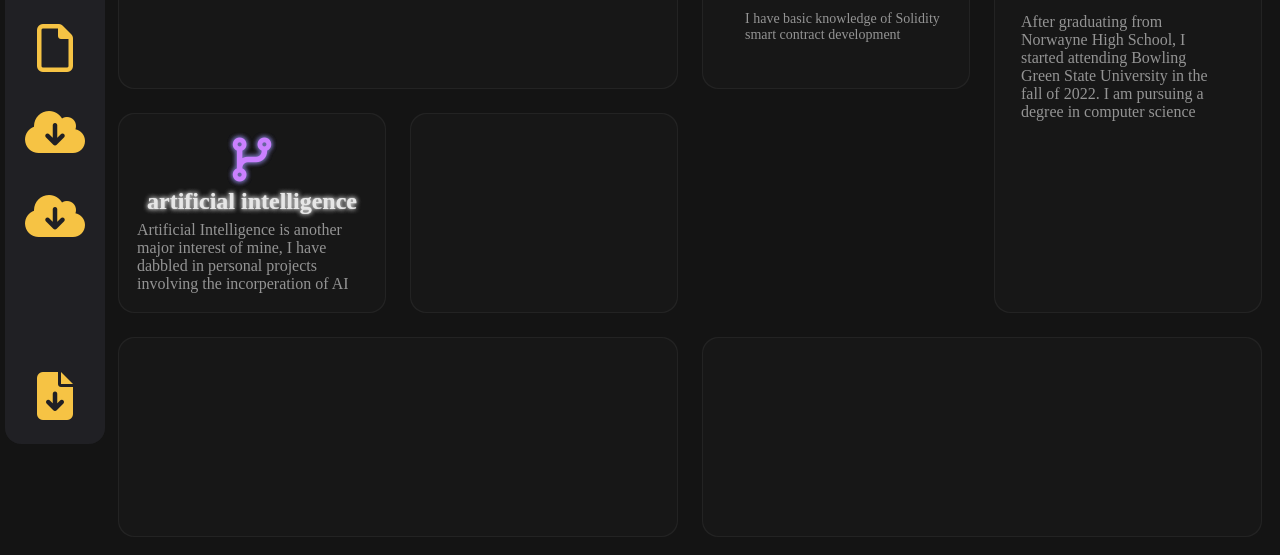
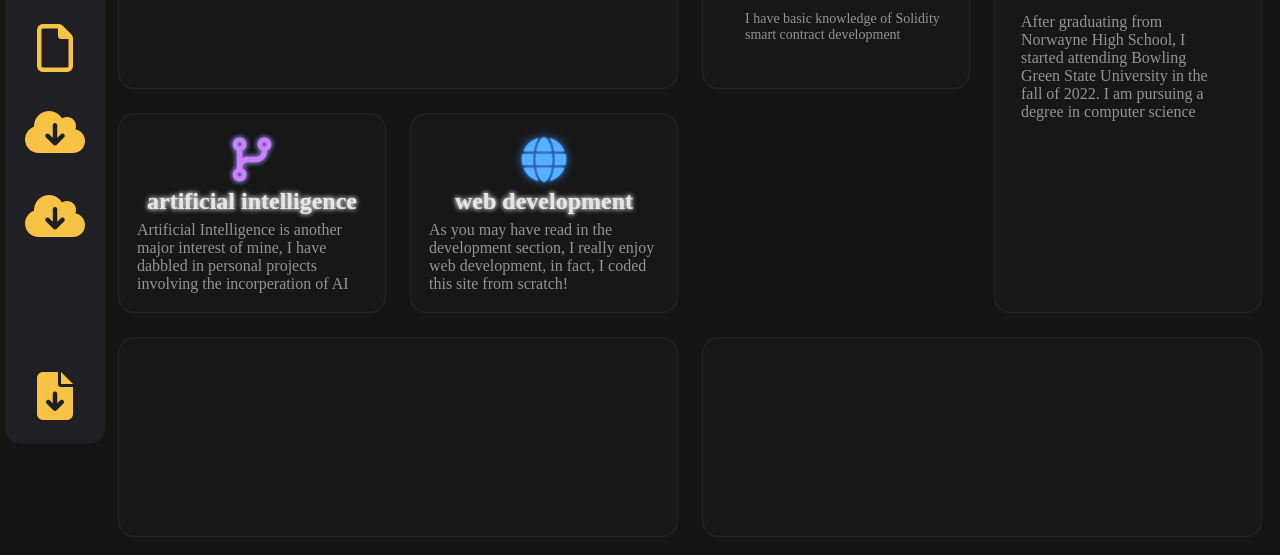
Before and after one commit to Snappychaff290/CV_Scratch, a plain HTML site: page index.html in a window 1280 px wide. Shown: the part 353-908 px from the top of the page. Drawn offline with Linux system fonts and the light colour scheme.

Commit message:
web dev section

```diff
--- a/index.html
+++ b/index.html
@@ -131,17 +131,25 @@
       <div class="card el--5">
         <div class="card-content AI">
           <i
-            class="fa-solid fa-code-branch icon-big centered ultraviolet-icon"
+            class="fa-solid fa-code-branch icon-big ultraviolet-icon centered"
           ></i>
           <h1 class="centered">artificial intelligence</h1>
           <p class="AI-description">
             Artificial Intelligence is another major interest of mine, I have
             dabbled in personal projects involving the incorperation of AI
           </p>
+          <!-- <a href="https://magic-8.xyz" class="ai-button">Check it out</a> -->
         </div>
       </div>
       <div class="card el--6">
-        <div class="card-content"></div>
+        <div class="card-content web-dev">
+          <i class="fa-solid fa-globe icon-big centered blue-icon"></i>
+          <h1 class="centered">web development</h1>
+          <p class="web-dev-description">
+            As you may have read in the development section, I really enjoy web
+            development, in fact, I coded this site from scratch!
+          </p>
+        </div>
       </div>
       <div class="card wide el--7">
         <div class="card-content"></div>
--- a/style-small_screen.css
+++ b/style-small_screen.css
@@ -71,10 +71,12 @@
     flex-direction: column;
   }
   /* AI */
-  .AI h1 {
+  .AI h1,
+  .web-dev h1 {
     white-space: nowrap;
   }
-  .AI p {
+  .AI p,
+  .web-dev p {
     color: #949494;
     font-size: 16px;
     display: inline-block;
--- a/style.css
+++ b/style.css
@@ -36,6 +36,11 @@ text-shadow: 0 0 5px #ffffff, 0 0 20px #000, 0 0 30px #000;
 .tomato-icon {
   color: #f95738;
   text-shadow: 0 0 2px #ef6f6c, 0 0 10px #ef6f6c, 0 0 2px #ef6f6c;
+}
+.blue-icon {
+  color: #53b1ff;
+  text-shadow: 0 0 2px rgb(67, 142, 255), 0 0 10px rgb(67, 142, 255),
+    0 0 2px rgb(67, 142, 255);
 }
 
 :root {
@@ -104,7 +109,6 @@ text-shadow: 0 0 5px #ffffff, 0 0 20px #000, 0 0 30px #000;
 }
 
 .side-icon:hover {
-  color: var;
   cursor: pointer;
   color: var(--accent-hover);
   transition: 0.2s;
@@ -242,7 +246,8 @@ body {
 .education h1,
 .blockchain h1,
 .development h1,
-.AI h1 {
+.AI h1,
+.web-dev h1 {
   /* color: var(--accent-color); */
   color: #e6e6e6;
   /* border: #fbfef3 solid 2px; */
@@ -264,7 +269,8 @@ body {
 }
 .education p,
 .blockchain .blockchain-default,
-.AI p {
+.AI p,
+.web-dev p {
   color: #949494;
   font-size: 24px;
   display: inline-block;
@@ -312,3 +318,29 @@ body {
   grid-template-rows: 1fr 1fr;
 }
 /* AI */
+/* .ai-button {
+  z-index: 99999 !important;
+  color: #e6e6e6;
+  text-decoration: none;
+  text-align: center;
+  display: inline-block;
+  align-self: center;
+  border: white solid 2px;
+  padding: 2%;
+  border-radius: 2rem;
+  box-shadow: -1px -1px 3px rgba(255, 255, 255, 0.1),
+    2px 2px 6px rgba(0, 0, 0, 0.8);
+}
+.ai-button:hover {
+  box-shadow: -1px -1px 3px rgba(255, 255, 255, 0.1),
+    2px 2px 6px rgba(0, 0, 0, 0.8),
+    inset -2px -2px 10px rgba(255, 255, 255, 0.05),
+    inset 2px 2px 10px rgba(0, 0, 0, 0.5);
+} */
+
+/* WEB DEV */
+.web-dev {
+  display: flex;
+  flex-direction: column;
+  align-content: center;
+}
```
